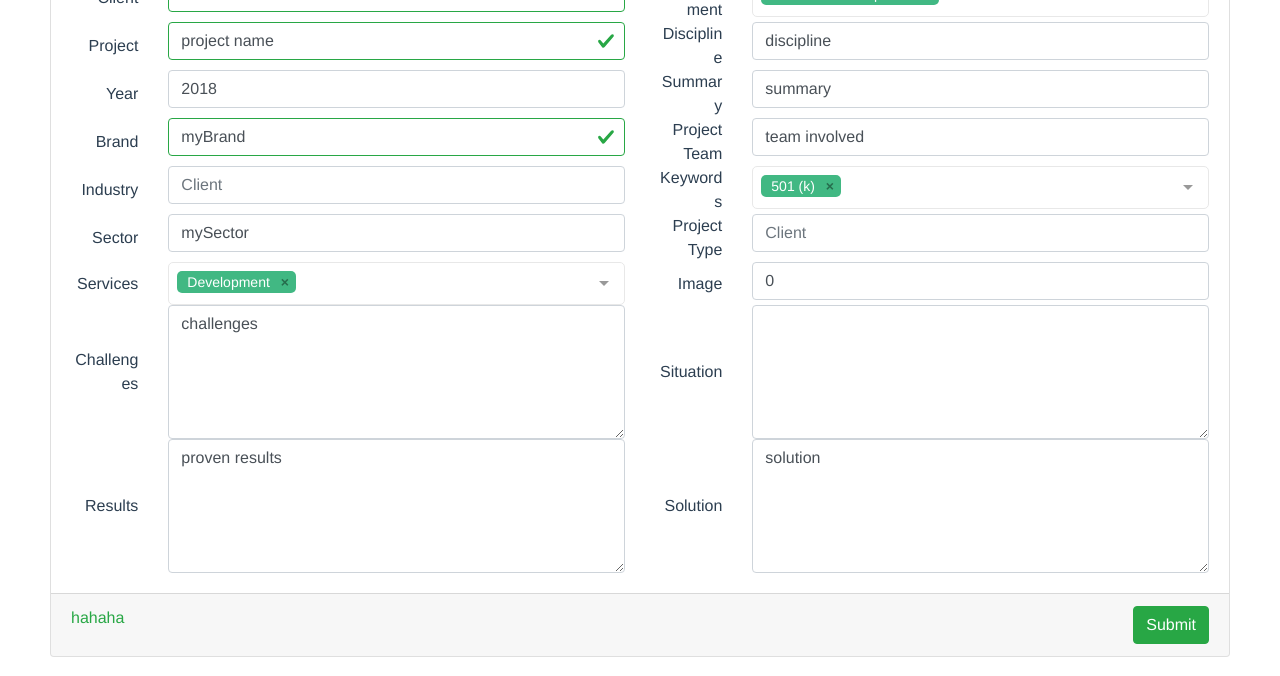
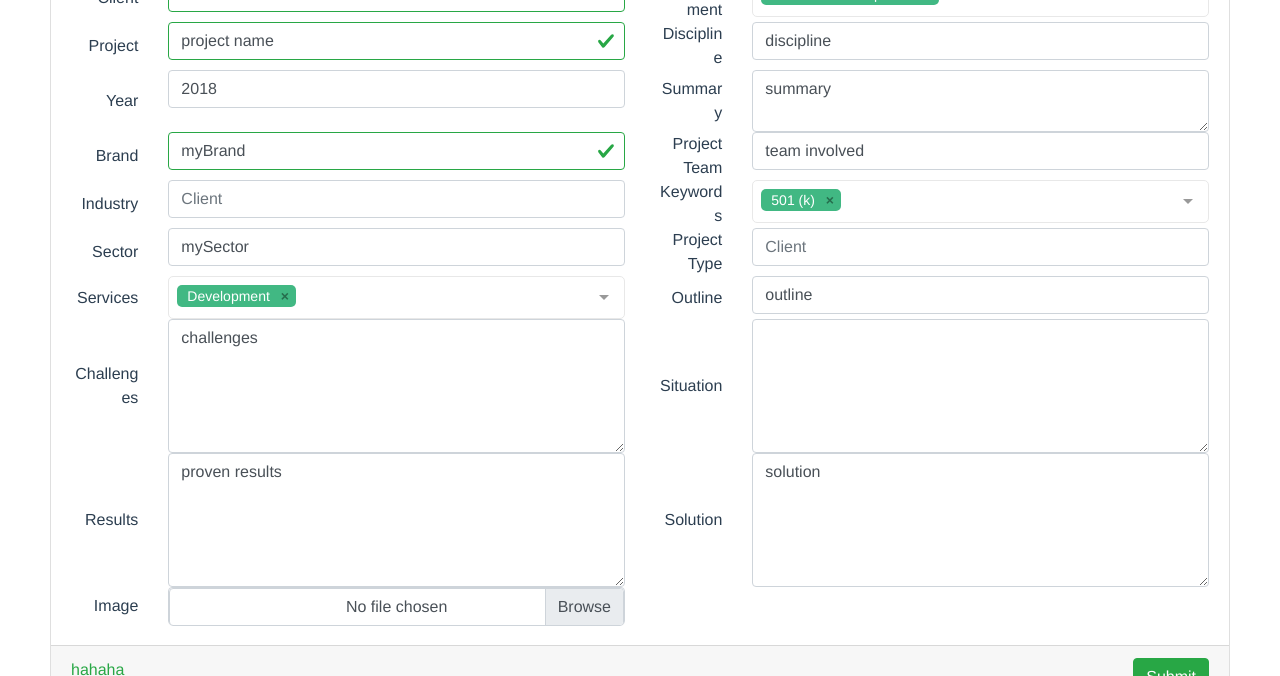
Before and after one commit to kristellechen/altran-case-study, a Vue app in the folder vuejs-client/: page /addproject in a window 1280 px wide. Shown: the part 246-922 px from the top of the page. Built offline with nearby package versions, Linux system fonts and the light colour scheme; no server answers; what vue-toasted would draw is missing.

Commit message:
Added outline field and auto-refresh case study list after add/edit action

```diff
--- a/vuejs-client/src/components/Study.vue
+++ b/vuejs-client/src/components/Study.vue
@@ -30,7 +30,7 @@
         </div>
         <div class='col-1 my-auto labelDiv'>Summary</div>
         <div class='col-5'>
-          <b-form-input id='inlineFormInputGroup' class='form-control' placeholder='Client' v-model='study.summary' />
+          <b-form-textarea id='inlineFormInputGroup' class='form-control' placeholder='Client' rows='1' v-model='study.summary'></b-form-textarea>
         </div>
       </div>
       <div class='row'>
@@ -69,9 +69,9 @@
         <div class='col-5'>
           <Multiselect v-model='selectedServices' :options='services' :multiple='true'  :taggable='true' @tag='customService'></Multiselect>
         </div>
-        <div class='col-1 my-auto labelDiv'>Image</div>
+        <div class='col-1 my-auto labelDiv'>Outline</div>
         <div class='col-5'>
-          <b-form-input id='inlineFormInputGroup' class='form-control' placeholder='Client' v-model='study.images' />
+          <b-form-input id='inlineFormInputGroup' class='form-control' placeholder='Client' v-model='study.outline' />
         </div>
       </div>
       <div class='row'>
@@ -92,6 +92,12 @@
         <div class='col-1 my-auto labelDiv'>Solution</div>
         <div class='col-5'>
           <b-form-textarea class="form-control" rows="5" v-model='study.solution'></b-form-textarea>
+        </div>
+      </div>
+      <div class ='row'>
+        <div class='col-1 my-auto labelDiv'>Image</div>
+        <div class='col-5'>
+          <b-form-file id='imgFile' ref='imgFile' class='form-control' v-model='study.image'></b-form-file>
         </div>
       </div>
     </form>
--- a/vuejs-client/src/js/studies.js
+++ b/vuejs-client/src/js/studies.js
@@ -22,7 +22,8 @@ module.exports = {
       keywords: '501 (k)',
       summary: 'summary',
       team: 'team involved',
-      images: '0'
+      images: '0',
+      outline: 'outline'
     }
   },
 
--- a/vuejs-client/src/store.js
+++ b/vuejs-client/src/store.js
@@ -30,6 +30,12 @@ export default new Vuex.Store({
       var callback = server.getServicesList()
       callback.then(resp => {
         state.services = resp.data
+      })
+    },
+    refreshStudiesList (state) {
+      var callback = server.getStudies()
+      callback.then(resp => {
+        state.studies = resp.data
       })
     }
   },
--- a/vuejs-client/src/views/AddProject.vue
+++ b/vuejs-client/src/views/AddProject.vue
@@ -55,6 +55,7 @@
                     console.log(resp)
                     if (resp.status === 200) {
                         this.$toasted.show('New case study created successfully', toastrOpts)
+                        this.$store.commit('refreshStudiesList')
                     } else {
                         this.$toasted.show('Creating new case study failed.', toastrOpts)
                     }
--- a/vuejs-client/src/views/UpdateProject.vue
+++ b/vuejs-client/src/views/UpdateProject.vue
@@ -52,6 +52,7 @@
             updateCaseStudy: function () {
                 this.$store.dispatch('updateStudy', this.study).then(resp => {
                     this.$toasted.show('Case study updated successfully', toastrOpts)
+                    this.$store.commit('refreshStudiesList')
                 }).catch(err => {
                     this.$toasted.show(err.message, toastrOpts)
                 })
```
Also changed, not shown: 1 other file (tests, documents, lock files or other folders).
